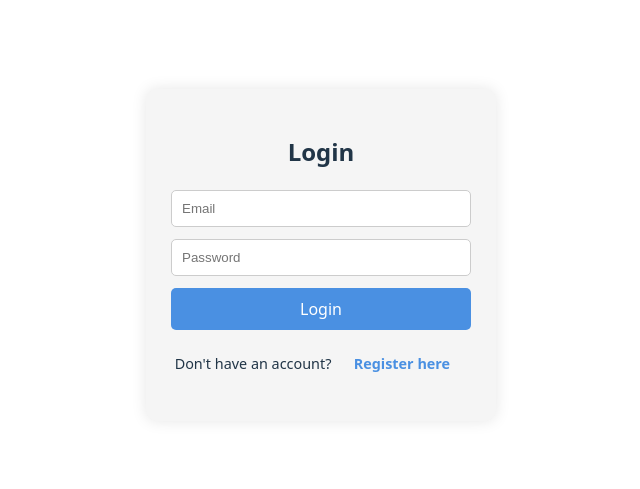
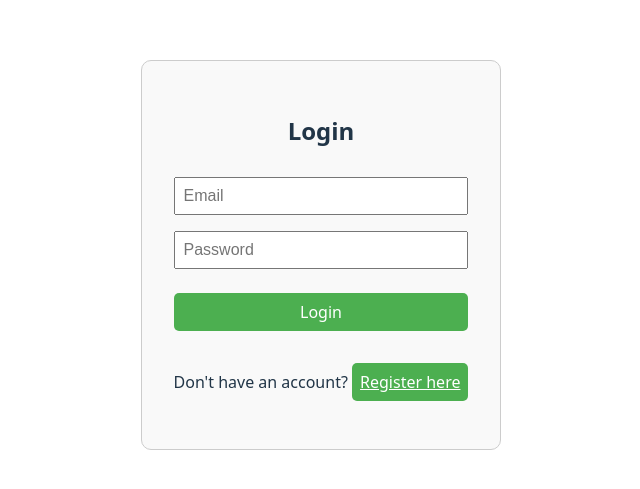
Before and after one commit to hodayaShirazie/Get_your_book_Client, a React (Vite) app: page / in a window 1280 px wide. Shown: the part 145-634 px from the top of the page, without its empty margins (319-959 px from the left). Built offline with nearby package versions, Linux system fonts and the light colour scheme.

Commit message:
authetnication page

```diff
--- a/src/components/authentication/loginRegister.css
+++ b/src/components/authentication/loginRegister.css
@@ -1,55 +1,48 @@
-/* components/LoginRegister.css */
+.auth-container {
+  max-width: 400px;
+  margin: 50px auto;
+  padding: 2rem;
+  border: 1px solid #ccc;
+  border-radius: 10px;
+  background: #f9f9f9;
+}
 
-.form-container {
-    width: 300px;
-    margin: 60px auto;
-    padding: 25px;
-    border-radius: 10px;
-    background: #f5f5f5;
-    box-shadow: 0 0 15px rgba(0,0,0,0.1);
+.auth-container h2 {
   text-align: center;
 }
 
-  .auth-form {
+.auth-container form {
   display: flex;
   flex-direction: column;
-    gap: 12px;
-    margin-top: 20px;
 }
 
-  .auth-form input {
-    padding: 10px;
-    border: 1px solid #ccc;
+.auth-container input {
+  margin: 0.5rem 0;
+  padding: 0.5rem;
+  font-size: 1rem;
+}
+
+.auth-container button {
+  margin-top: 1rem;
+  padding: 0.5rem;
+  font-size: 1rem;
+  background-color: #4caf50;
+  color: white;
+  border: none;
   border-radius: 5px;
 }
 
-  .auth-form button {
-    padding: 10px;
-    background-color: #4a90e2;
-    color: white;
+.toggle-btn {
+  background: none;
   border: none;
-    border-radius: 5px;
+  color: #007bff;
+  text-decoration: underline;
   cursor: pointer;
-  }
-
-  .auth-form button:hover {
-    background-color: #357ABD;
-  }
-
-  .toggle-text {
-    margin-top: 15px;
   font-size: 0.9rem;
 }
 
-  .toggle-button {
-    background: none;
-    border: none;
-    color: #4a90e2;
-    cursor: pointer;
-    font-weight: bold;
-    margin-left: 5px;
+.message {
+  margin-top: 1rem;
+  color: #ff0000;
+  text-align: center;
 }
-
-  .toggle-button:hover {
-    text-decoration: underline;
-  }
--- a/src/components/authentication/loginRegister.jsx
+++ b/src/components/authentication/loginRegister.jsx
@@ -1,38 +1,101 @@
-// components/LoginRegister.jsx
+import React, { useState } from 'react';
+import './loginRegister.css'; // make sure you create this file
 
-import React, { useState } from 'react';
-import './loginRegister.css';
+const SERVER_URL = 'https://get-your-book-server.onrender.com';
 
-const LoginRegister = () => {
+export default function LoginRegister() {
   const [isLogin, setIsLogin] = useState(true);
+  const [formData, setFormData] = useState({
+    fullName: '',
+    email: '',
+    password: ''
+  });
+  const [message, setMessage] = useState('');
 
   const toggleForm = () => {
     setIsLogin(!isLogin);
+    setMessage('');
+    setFormData({ fullName: '', email: '', password: '' });
+  };
+
+  const handleChange = (e) => {
+    const { name, value } = e.target;
+    setFormData((prev) => ({ ...prev, [name]: value }));
+  };
+
+  const handleSubmit = async (e) => {
+    e.preventDefault();
+
+    const url = isLogin
+      ? `${SERVER_URL}/api/login`
+      : `${SERVER_URL}/api/register`;
+
+    const payload = isLogin
+      ? { email: formData.email, password: formData.password }
+      : {
+          fullName: formData.fullName,
+          email: formData.email,
+          password: formData.password
+        };
+
+    try {
+      const response = await fetch(url, {
+        method: 'POST',
+        headers: { 'Content-Type': 'application/json' },
+        body: JSON.stringify(payload)
+      });
+
+      const data = await response.json();
+
+      if (response.ok) {
+        setMessage(data.message || (isLogin ? 'Logged in!' : 'Registered!'));
+      } else {
+        setMessage(data.error || 'Something went wrong');
+      }
+    } catch (err) {
+      setMessage('Server error');
+    }
   };
 
   return (
-    <div className="form-container">
+    <div className="auth-container">
       <h2>{isLogin ? 'Login' : 'Register'}</h2>
-
-      <form className="auth-form">
+      <form onSubmit={handleSubmit}>
         {!isLogin && (
-          <input type="text" placeholder="Full Name" required />
+          <input
+            type="text"
+            name="fullName"
+            placeholder="Full Name"
+            value={formData.fullName}
+            onChange={handleChange}
+            required
+          />
         )}
-        <input type="email" placeholder="Email" required />
-        <input type="password" placeholder="Password" required />
+        <input
+          type="email"
+          name="email"
+          placeholder="Email"
+          value={formData.email}
+          onChange={handleChange}
+          required
+        />
+        <input
+          type="password"
+          name="password"
+          placeholder="Password"
+          value={formData.password}
+          onChange={handleChange}
+          required
+        />
         <button type="submit">{isLogin ? 'Login' : 'Register'}</button>
       </form>
-
-      <p className="toggle-text">
-        {isLogin
-          ? "Don't have an account?"
-          : 'Already have an account?'}
-        <button onClick={toggleForm} className="toggle-button">
+      <p className="message">{message}</p>
+      <p>
+        {isLogin ? 'Don\'t have an account?' : 'Already have an account?'}{' '}
+        <button className="toggle-btn" onClick={toggleForm}>
           {isLogin ? 'Register here' : 'Login here'}
         </button>
       </p>
     </div>
   );
-};
-
-export default LoginRegister;
+}
```
Lines whose indentation alone changed are shown as unchanged.
